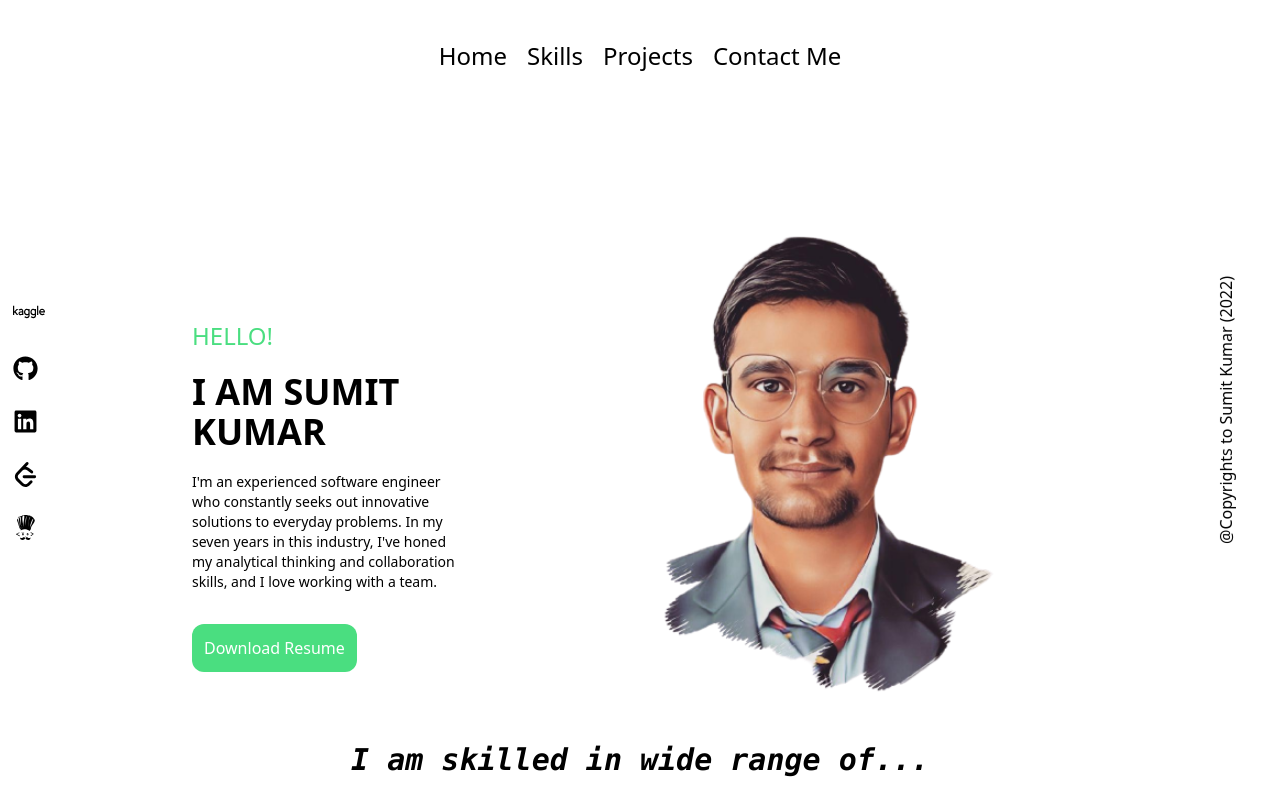
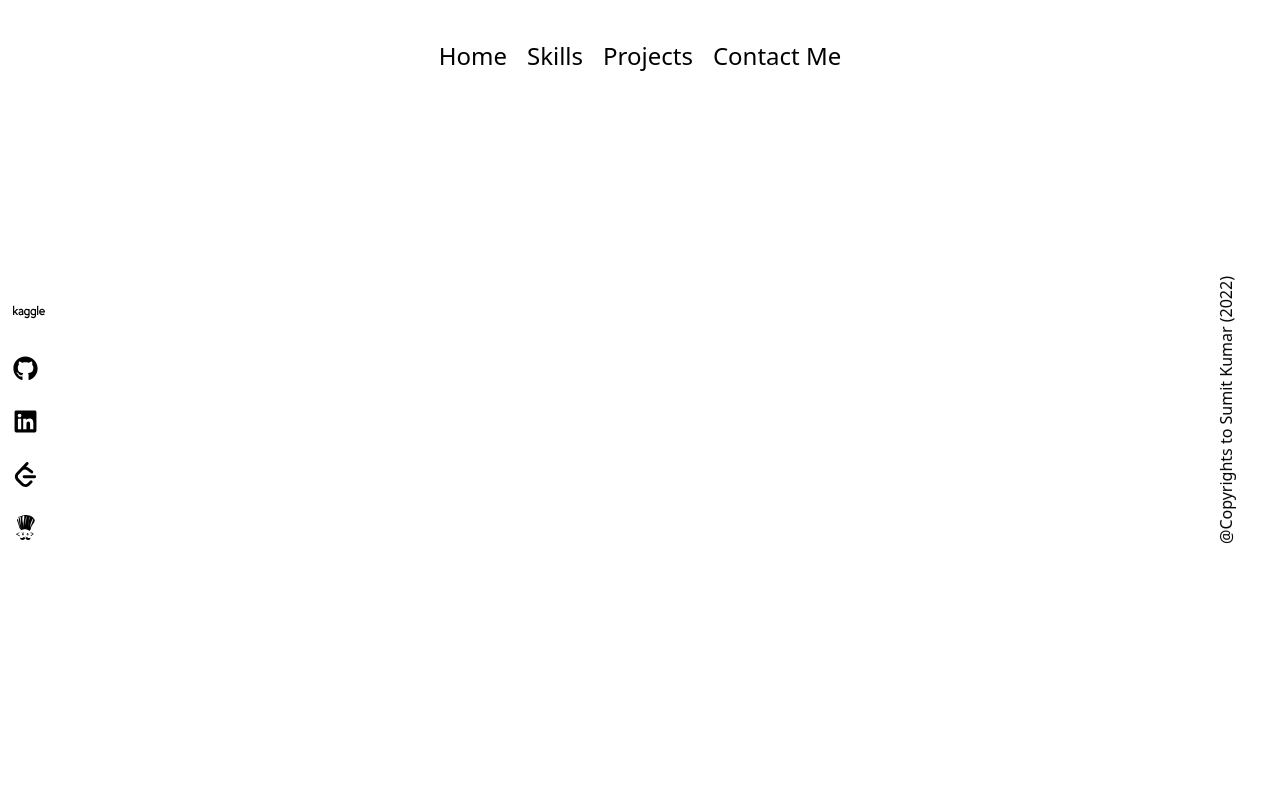
Before and after one commit to Sumit-Kumar1/Sumit-Kumar1.github.io, a Next.js app: page / in a window 1280 px wide. Shown: the top 800 px of the page. Built offline with nearby package versions, Linux system fonts and the light colour scheme.

Commit message:
moved different components to the pages

```diff
--- /dev/null
+++ b/components/layout.js
@@ -0,0 +1,20 @@
+import ProfileSideBar from "./ProfileSideBar"
+import Navbar from "./navbar"
+
+export default function Layout({children }) {
+    return (
+        <div className={
+            "h-screen dark:bg-[#282828] bg-white dark:text-white justify-center align-middle justify-items-center"
+          }>
+            <Navbar />
+            <ProfileSideBar />
+            <main>
+                <p className={"fixed bottom-[47.2%] -rotate-90 z-1 -right-20 justify-items-center"}
+                >
+                    @Copyrights to Sumit Kumar (2022)
+                </p>
+                {children}
+            </main>
+        </div>
+    )
+}
--- a/components/navbar.js
+++ b/components/navbar.js
@@ -1,9 +1,27 @@
+import Link from "next/link";
 import React from "react";
-import Link from "next/link";
 
-function Navbar() {
-    return (
-        <div></div>
-    )
+export default function Navbar() {
+  return (
+      <nav>
+        <ul
+          className={
+            "flex gap-x-5 text-2xl font-light font-sans hover:cursor-pointer justify-center pt-10"
+          }
+        >
+          <li>
+            <Link href="/home.js">Home</Link>
+          </li>
+          <li>
+            <Link href="/skills.js">Skills</Link>
+          </li>
+          <li>
+            <Link href="/projects.js">Projects</Link>
+          </li>
+          <li>
+            <Link href="/contact.js">Contact Me</Link>
+          </li>
+        </ul>
+      </nav>
+  );
 }
-export default Navbar;
--- a/pages/_app.js
+++ b/pages/_app.js
@@ -1,7 +1,12 @@
+import Layout from '../components/layout';
 import '../styles/globals.css';
 
 function MyApp({ Component, pageProps }) {
-  return (<Component {...pageProps}/>);
+  return (
+    <Layout>
+      <Component {...pageProps}/>
+    </Layout>
+  );
 }
 
 export default MyApp
--- a/pages/index.js
+++ b/pages/index.js
@@ -1,19 +1,8 @@
-import { useState } from "react";
 import Head from "next/head";
-import ProfileSideBar from "../components/ProfileSideBar";
-import ContactMe from "../components/contactMe";
-import Skill from "../components/skills";
-import HomeMain from "../components/home";
-import Projects from "../components/Projects";
 
 export default function Home() {
-  const [click, setClick] = useState(0);
   return (
-    <div
-      className={
-        "h-screen dark:bg-[#282828] bg-white dark:text-white justify-center align-middle justify-items-center"
-      }
-    >
+    <div>
       <Head>
         <title>My Resume Website</title>
         <meta
@@ -21,44 +10,6 @@ export default function Home() {
           content="My Resume website created using Next JS and Tailwind CSS"
         />
       </Head>
-      <nav>
-        <ul
-          className={
-            "flex gap-x-5 text-2xl font-light font-sans hover:cursor-pointer justify-center pt-10"
-          }
-        >
-          <li>
-            <button>Home</button>
-          </li>
-          <li>
-            <button>Skills</button>
-          </li>
-          <li>
-            <button>Projects</button>
-          </li>
-          <li>
-            <button>Contact Me</button>
-          </li>
-        </ul>
-      </nav>
-      <main
-        className={
-          "box-content justify-items-center m-24 py-6 px-24 dark:text-[#e8e8e8]"
-        }
-      >
-        <ProfileSideBar />
-        <p
-          className={
-            "fixed bottom-[47.2%] -rotate-90 z-1 -right-20 justify-items-center"
-          }
-        >
-          @Copyrights to Sumit Kumar (2022)
-        </p>
-        <HomeMain></HomeMain>
-        <Skill></Skill>
-        <Projects></Projects>
-        <ContactMe></ContactMe>
-      </main>
     </div>
   );
 }
```
Also changed, not shown: pages/contact.js (renamed from components/contactMe.js), pages/home.js (renamed from components/home.js), pages/projects.js (renamed from components/Projects.js), pages/skills.js (renamed from components/skills.js).
